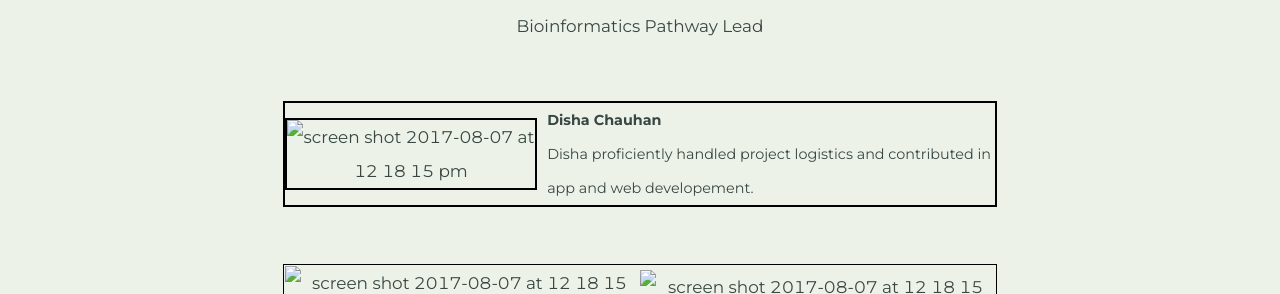
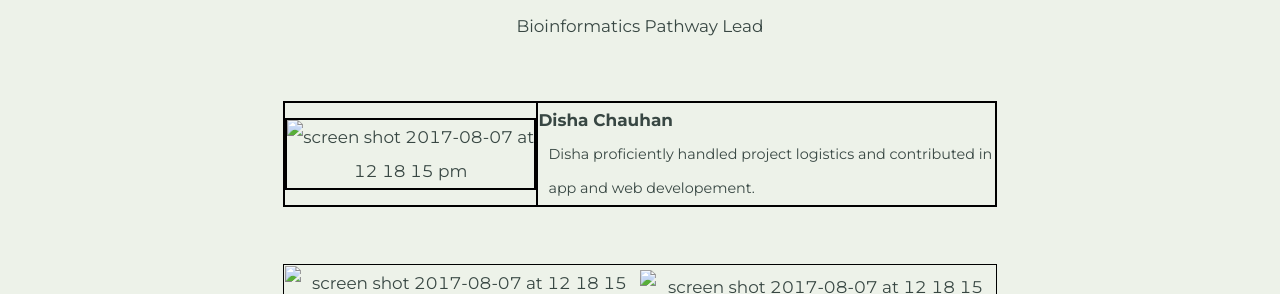
Before and after one commit to BI-STEM-Away/sMAP, a Jekyll site: the page built from ourTeam.md, in a window 1280 px wide. Shown: the part 571-865 px from the top of the page. Built offline with Jekyll 4.4.1, drawn with Linux system fonts in a browser that asks for light colours.

Commit message:
Update ourTeam.md

```diff
--- a/ourTeam.md
+++ b/ourTeam.md
@@ -26,16 +26,15 @@ feature_text: |
 
 <table>
   <tbody>
-    <tr style="border: 2px solid black; padding:5px">
+    <tr style="padding:5px">
       <!-- Names -->
-      <td style="margin-bottom:0;text-align:center;">
+      <td style="margin-bottom:0;text-align:center;border: 2px solid black;">
       <img style="border: 2px solid black;" height="220" alt="screen shot 2017-08-07 at 12 18 15 pm"
       src="https://bi-stem-away.github.io/shiny_app_dev/images/Disha.jpeg">
       </td>
-      <td style="margin-bottom:0;" >
-      <div style="font-size:85%; margin-left:10px; text-align:left;">
+      <td style="margin-bottom:0;text-align:left;border: 2px solid black;">
       <strong>Disha Chauhan</strong>
-      <p style="padding:0; margin:0;">Disha proficiently handled project logistics and contributed in app and web developement.</p></div>
+      <p style="padding:0; margin:0; font-size:85%; margin-left:10px;">Disha proficiently handled project logistics and contributed in app and web developement.</p>
       </td>
     </tr>
   </tbody>
```
